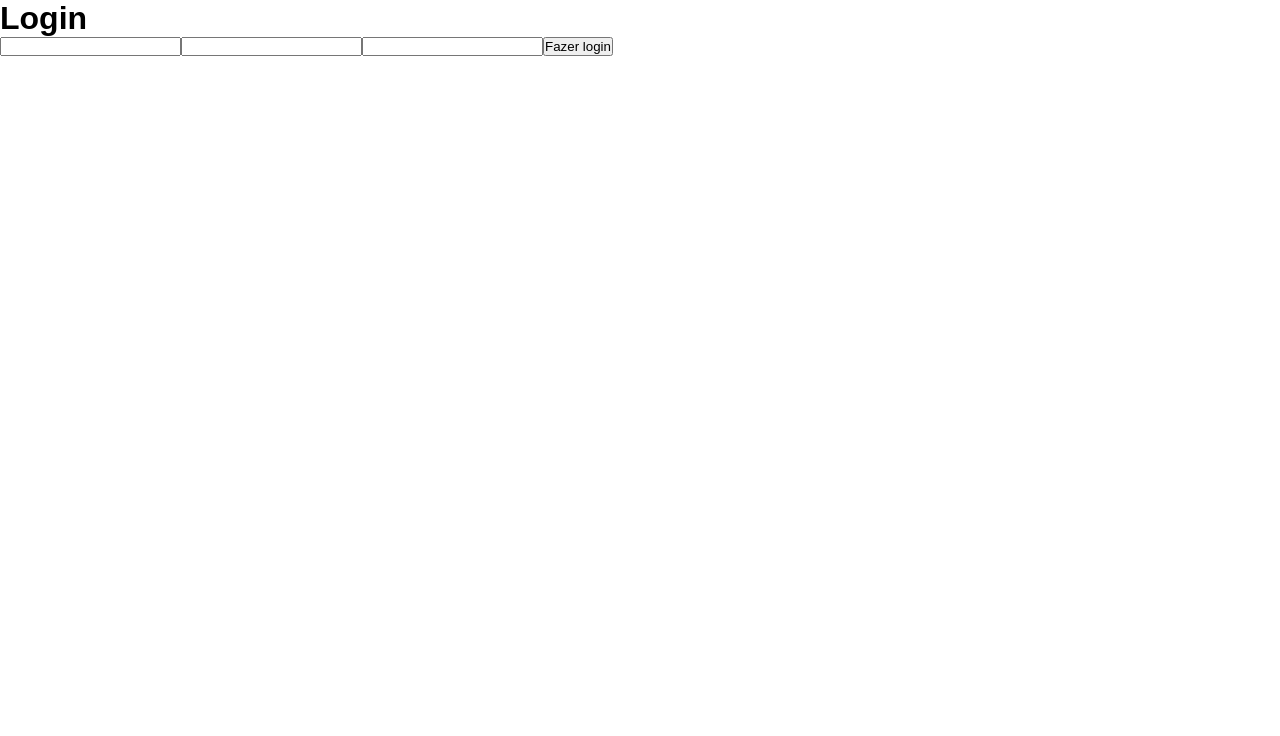
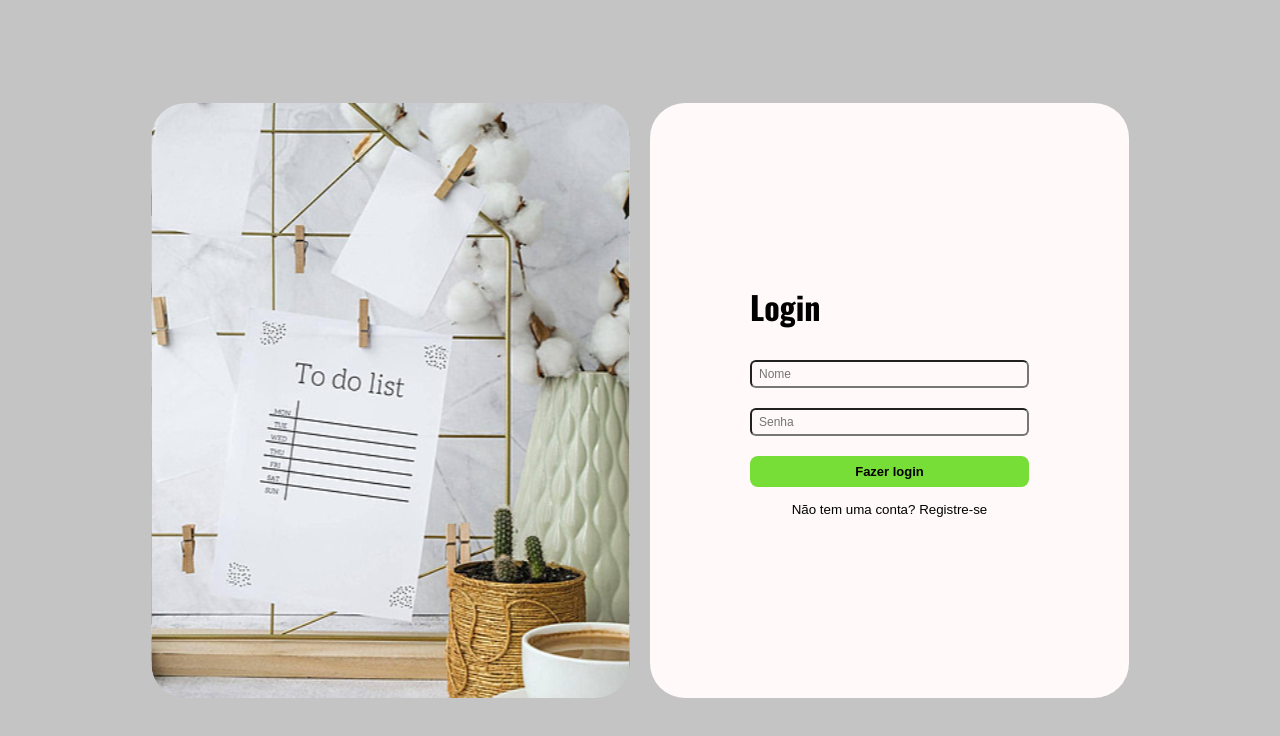
Before and after one commit to eduardooris/TodoListVite, a React (Vite) app: page /login in a window 1280 px wide. Shown: the top 736 px of the page. Built offline with nearby package versions, Linux system fonts and the light colour scheme.

Commit message:
Tela login

```diff
--- a/src/views/Login/index.jsx
+++ b/src/views/Login/index.jsx
@@ -1,12 +1,17 @@
+import Banner from '../../assets/banner.svg'
+import Container from '../../components/container'
+import Style from './login.module.css'
+import Button from '../../components/button'
+import Input from '../../components/input'
 import { useNavigate } from "react-router-dom"
 import { login } from "../../services/auth"
 import { useForm } from "../../hooks/useForm"
 
 export default function Login() {
     const navigate = useNavigate()
-    const [form, setForm] = useForm({ username: "", password: ""})
+    const [form, setForm] = useForm({ username: "", password: "" })
     const navegar = () => {
-        navigate('/home')
+        navigate('/register')
 
     }
 
@@ -18,12 +23,18 @@ export default function Login() {
     }
 
     return (
-        <div>
-            <h1>Login</h1>
-            <input name="username" onChange={setForm} />
-            <input name="password" onChange={setForm} />
-            <input type="text" name="email" onChange={setForm} />
-            <button onClick={fazerLogin}>Fazer login</button>
+        <div className={Style.body}>
+            <Container><img className={Style.img} src={Banner} alt="My Icon" /></Container>
+            <div className={Style.divCon}>
+                <Container><div className={Style.containerprimary}>
+                    <h1 className={Style.log}>Login</h1>
+                    <Input name="username" style={{marginBottom: '20px'}} onChange={setForm} placeholder={'Nome'}></Input>
+                    <Input name="password" style={{marginBottom: '20px'}} onChange={setForm} placeholder={'Senha'}></Input>
+                    {/* <Input type="text" name="email" style={{marginBottom: '20px'}} onChange={setForm} placeholder={'E-mail'}></Input> */}
+                    <Button onClick={fazerLogin}>Fazer login</Button>
+                    <button onClick={() => navegar()} className={Style.btnEnt}>Não tem uma conta? Registre-se</button>
+                </div></Container>
+            </div>
         </div>
     )
 }
--- /dev/null
+++ b/src/views/Login/login.module.css
@@ -0,0 +1,45 @@
+.body {
+    display: flex;
+    background-color: #c4c4c4;
+    height: 100vh;
+    padding: 40px;
+    justify-content: center;
+    align-items: center;
+}
+
+.img {
+    width: 100%;
+    height: 100%;
+}
+
+.containerprimary {
+    display: flex;
+    justify-content: center;
+    flex-direction: column;
+    width: 100%;
+    height: 100%;
+    background-color: #fff9f9;
+    text-align: left;
+    padding: 100px
+}
+
+.divCon {
+    margin-left: 20px;
+}
+
+.btnEnt {
+border: none;
+background: transparent;
+margin-top: 15px;
+cursor: pointer;
+}
+
+.btnEnt:hover {
+    text-decoration: underline;
+}
+
+.log {
+    text-align: left;
+   margin-bottom: 30px;
+   font-family: "Oswald", sans-serif;
+}
```
